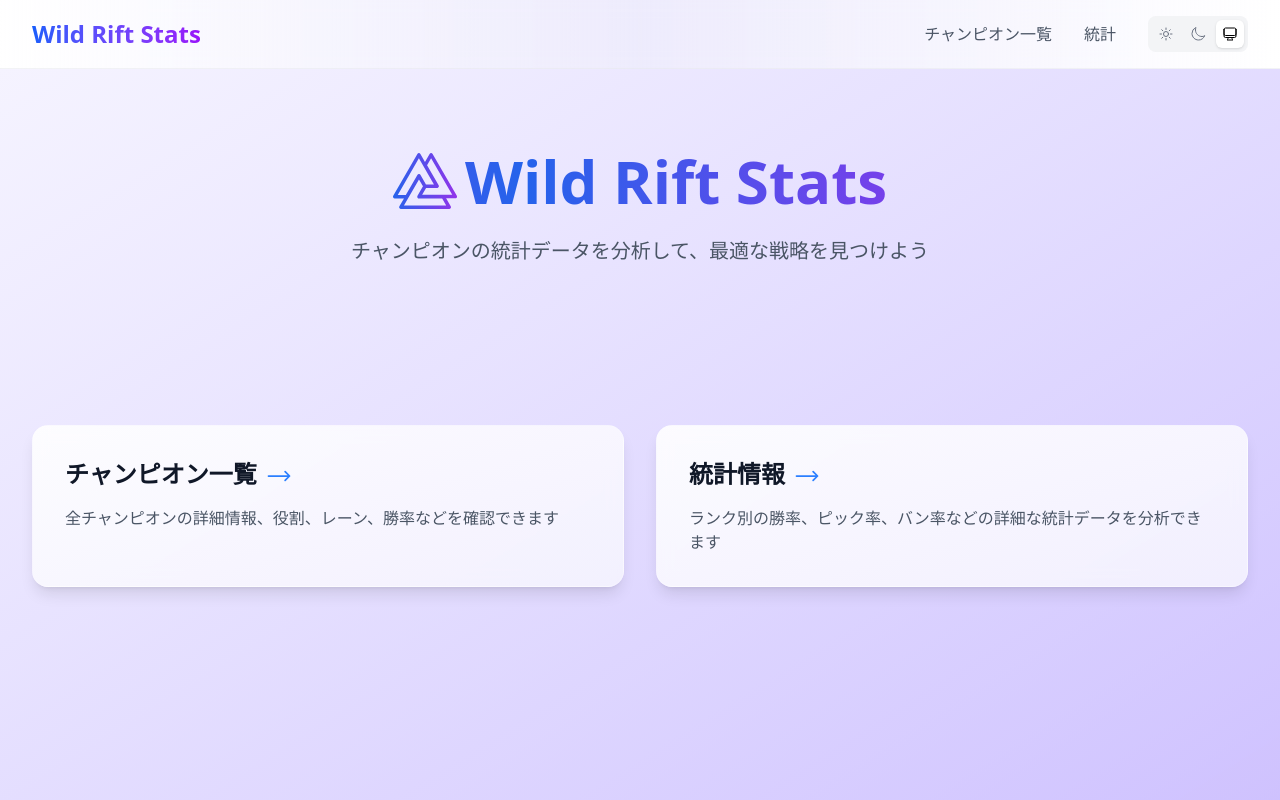
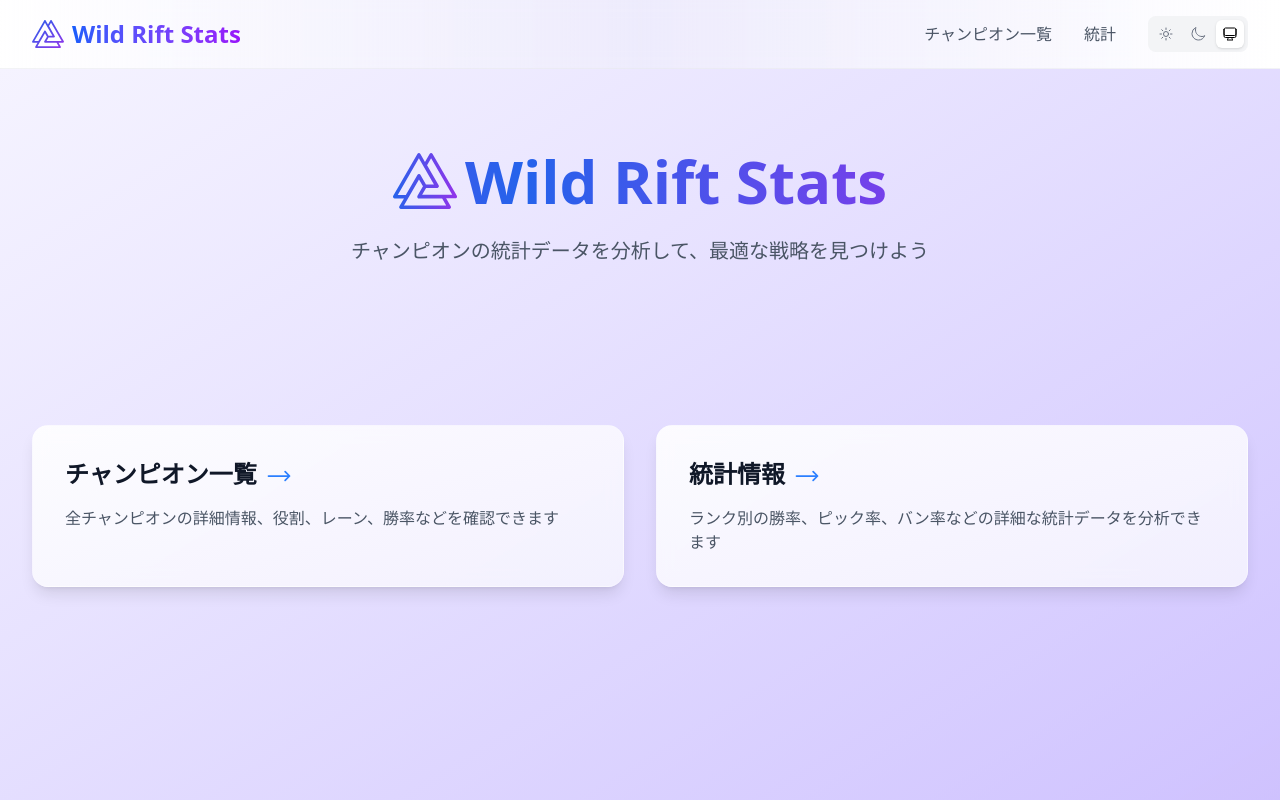
Before and after one commit to ry2x/WildRift-Stats-Web, a Next.js app: page / in a window 1280 px wide. Shown: the top 800 px of the page. Built offline with nearby package versions, Linux system fonts and the light colour scheme; no server answers.

Commit message:
feat: add Logo component to Header with gradient styling

```diff
--- a/src/components/layout/Header.tsx
+++ b/src/components/layout/Header.tsx
@@ -4,6 +4,7 @@ import { Bars3Icon, XMarkIcon } from '@heroicons/react/24/outline';
 import Link from 'next/link';
 import { useEffect, useState } from 'react';
 
+import { Logo } from '@/components/ui/Logo';
 import { ThemeToggle } from '@/components/ui/ThemeToggle';
 
 export function Header() {
@@ -24,6 +25,10 @@ export function Header() {
       <div className="max-w-7xl mx-auto px-4 sm:px-6 lg:px-8 py-4">
         <div className="flex justify-between items-center">
           <Link href="/" className="flex items-center space-x-2">
+            <Logo
+              className="h-8 w-8 fill-[url(#logo-gradient)]"
+              aria-label="Wild Rift Stats Logo"
+            />
             <h1 className="text-2xl font-bold bg-linear-to-r from-blue-600 to-purple-600 bg-clip-text text-transparent">
               Wild Rift Stats
             </h1>
```
